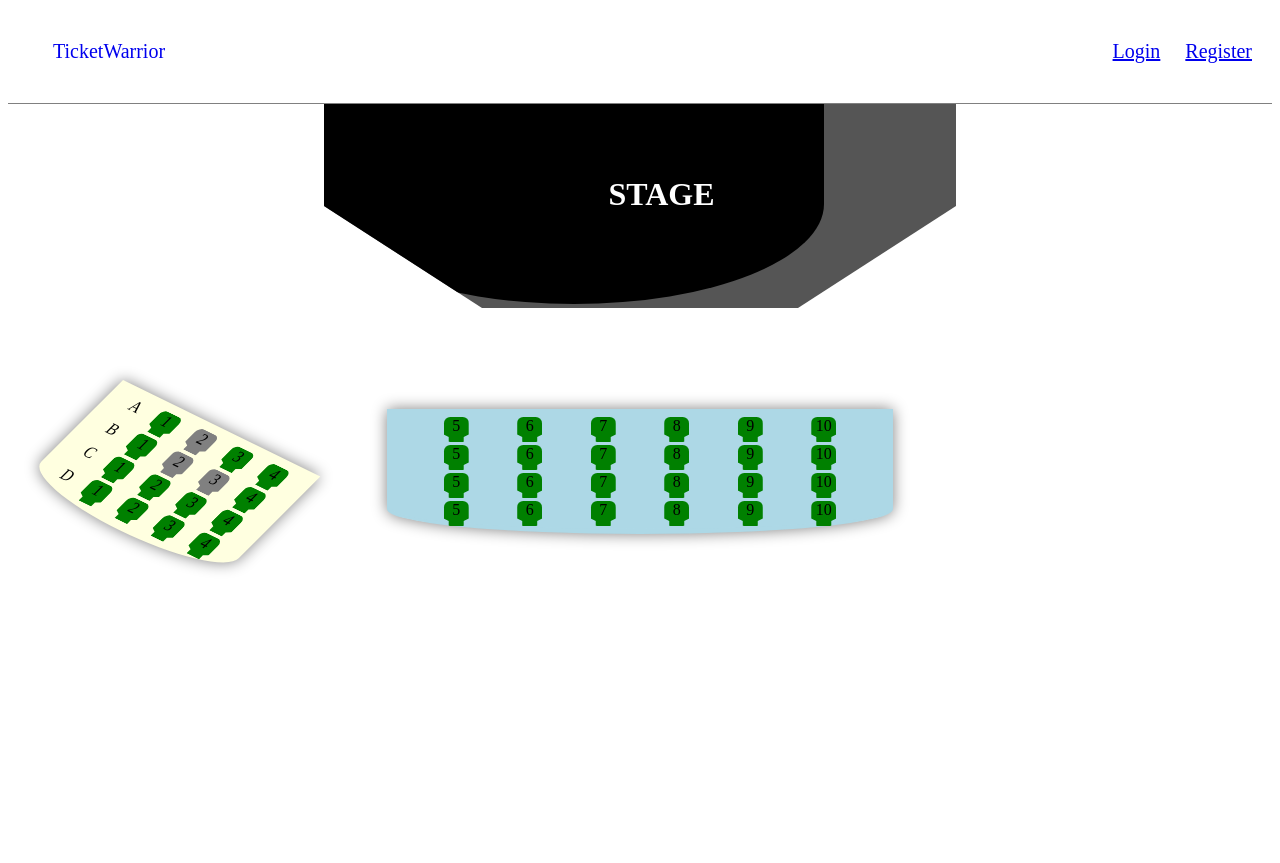
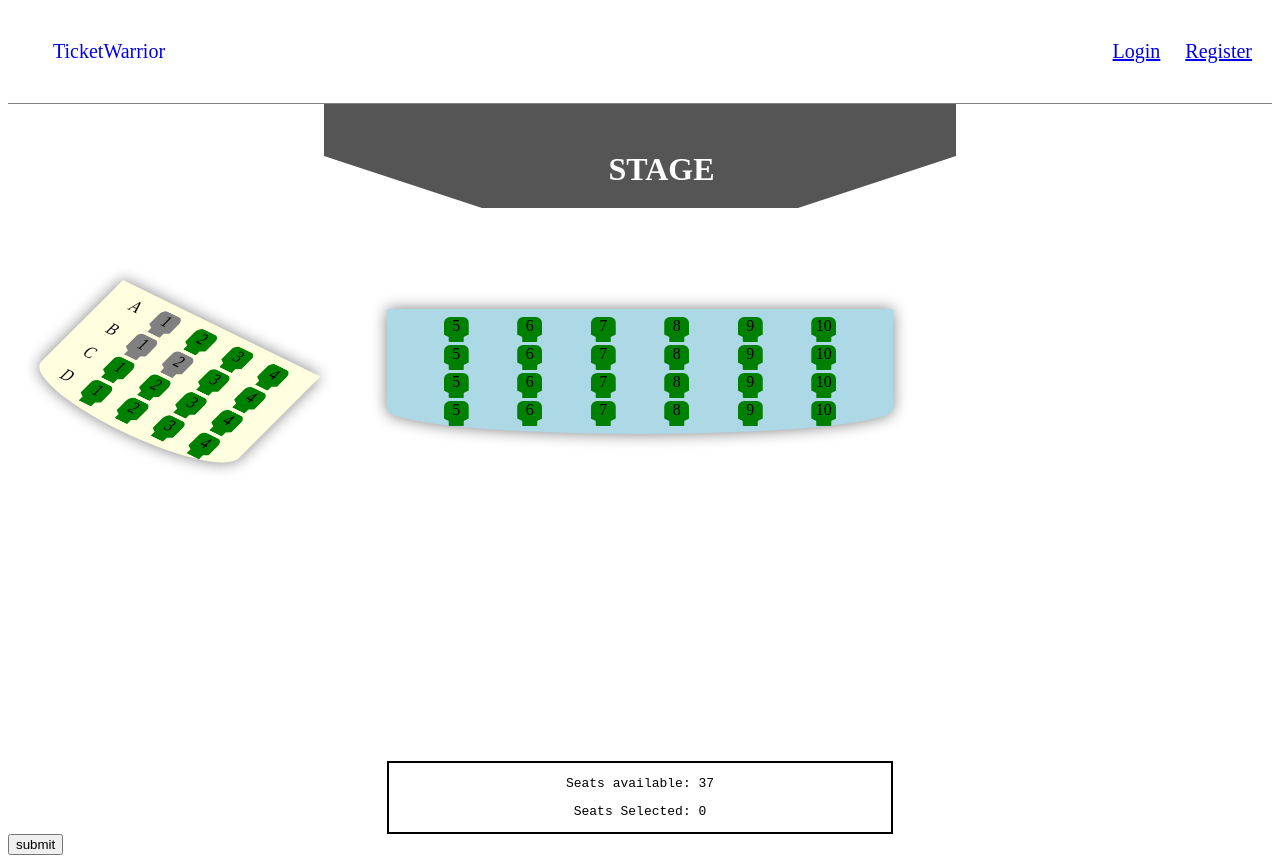
Before and after one commit to levi2802/CS203-Ticketing-System, a React (Create React App) app: page /seating in a window 1280 px wide. Before the commit the page ends 800 px from the top, so only its background shows below. Built offline with nearby package versions, Linux system fonts and the light colour scheme.

Commit message:
Update SeatApp.js

```diff
--- a/src/pages/SeatingPage/SeatApp.js
+++ b/src/pages/SeatingPage/SeatApp.js
@@ -9,7 +9,7 @@ class SeatApp extends Component {
   }
 
   componentDidMount(){
-    this.setState({seats: [
+    let seats = [
       {row: 0, num: 0, avail: true},{row: 0, num: 1, avail: true},{row: 0, num: 2, avail: true},
       {row: 0, num: 3, avail: true},{row: 0, num: 4, avail: true},{row: 0, num: 5, avail: true},
       {row: 0, num: 6, avail: true},{row: 0, num: 7, avail: true},{row: 0, num: 8, avail: true},
@@ -29,75 +29,118 @@ class SeatApp extends Component {
       {row: 3, num: 3, avail: true},{row: 3, num: 4, avail: true},{row: 3, num: 5, avail: true},
       {row: 3, num: 6, avail: true},{row: 3, num: 7, avail: true},{row: 3, num: 8, avail: true},
       {row: 3, num: 9, avail: true}
-    ]}, () => console.log(this.state.seats));
-  }
+    ];
+
+    const seatsToMakeUnavailable = [
+      [1, 0],
+      [1, 1],
+      [0, 0]
+      // Add more [row, col] pairs as needed
+    ];
+
+   for(let i = 0; i < seats.length;i++){
+      for(let x = 0; x < seatsToMakeUnavailable.length;x++){
+        let r = seatsToMakeUnavailable[x][0];
+        let c = seatsToMakeUnavailable[x][1]
+        if(seats[i].row == r && seats[i].num == c ){
+          seats[i].avail = false;
+        }
+      }
+   }
+
+    this.setState({seats}, () => console.log(this.state.seats));
+
+
+    }
+
+    handleSeatSelect = (row, num) => {
+      const { seats } = this.state;
+      const updatedSeats = seats.map(seat => {
+        if (seat.row === row && seat.num === num) {
+          return { ...seat, selected: !seat.selected };
+        }
+        return seat;
+      });
+
+      this.setState({
+        seats: updatedSeats,
+      });
+
+      if (updatedSeats.find(seat => seat.row === row && seat.num === num).selected) {
+        console.log(`Selected seat: {row: ${row}, column: ${num}}`);
+      } else {
+        console.log(`Unselected seat: {row: ${row}, column: ${num}}`);
+      }
+
+    }
 
   render() {
-    let seats = new Array(4);
-    for(let i = 0; i < seats.length; i++ ){
-      seats[i] = new Array(10);
-    }
+    const { seats } = this.state;
+    const seatsGrid = new Array(4).fill(0).map(() => new Array(10).fill(null));
 
-    if (this.state.seats) {
-      this.state.seats.forEach(seat => {
-        seats[seat.row][seat.num] = <Seat row = {seat.row} num = {seat.num}
-        avail = {seat.avail} key = {seat.row + seat.num} />
-      });
-    }
+    seats.forEach(seat => {
+      seatsGrid[seat.row][seat.num] = (
+        <Seat
+          row={seat.row}
+          num={seat.num}
+          avail={seat.avail}
+          selected={seat.selected}
+          onSeatSelect={this.handleSeatSelect}
+          key={seat.row + seat.num}
+        />
+      );
+    });
 
-    //Collate those that are selected and make it false
-    //needs to be an array of arrays
-    let x = [[0,1],[1,1],[1,2]];
-    //get from backend data on what seats are purchased
-    for(let i = 0; i < x.length; i++){
-      let r = x[i][0];
-      let c = x[i][1];
-      if (this.state.seats) {
-        this.state.seats.forEach(seat => {
-          seats[r][c] = <Seat row = {r} num = {c}
-          avail = {false} key = {r + c} />
-        });
-      }
-    }
+    const selectedSeatNumbers = seats.filter(seat => seat.selected).map(seat => seat.num + 1);
+    const availableSeatsCount = seats.filter(seat => seat.avail && !seat.selected).length;
 
 
     return (
       <div>
         <div id="stage-container">
-          <svg width="500" height="200">
-            <ellipse cx="250" cy="100" rx="250" ry="100" />
-            <rect x="0" y="0" width="500" height="100" />
+          <svg width="500" height="100" >
           </svg>
           <h1 id="stage">stage</h1>
         </div>
         <div className='center'>
           <div className="Row1">
-            {seats[0].slice(4,10)}
+            {seatsGrid[0].slice(4,10)}
           </div>
           <div className="Row2">
-            {seats[1].slice(4,10)}
+            {seatsGrid[1].slice(4,10)}
           </div>
           <div className="Row3">
-            {seats[2].slice(4,10)}
+            {seatsGrid[2].slice(4,10)}
           </div>
           <div className="Row3">
-            {seats[3].slice(4,10)}
+            {seatsGrid[3].slice(4,10)}
           </div>
         </div>
         <div className='left'>
           <div className="Row1">
-            A{seats[0].slice(0,4)}
+            A{seatsGrid[0].slice(0,4)}
           </div>
           <div className="Row2">
-            B{seats[1].slice(0,4)}
+            B{seatsGrid[1].slice(0,4)}
           </div>
           <div className="Row3">
-            C{seats[2].slice(0,4)}
+            C{seatsGrid[2].slice(0,4)}
           </div>
           <div className="Row3">
-            D{seats[3].slice(0,4)}
+            D{seatsGrid[3].slice(0,4)}
           </div>
         </div>
+        <div className='inputs'>
+          <pre>
+          Seats available: {availableSeatsCount}
+          </pre>
+          <pre>
+          Seats Selected: {selectedSeatNumbers.length}
+          </pre>
+        </div>
+        <button>
+          submit
+        </button>
       </div>
     );
   }
```
